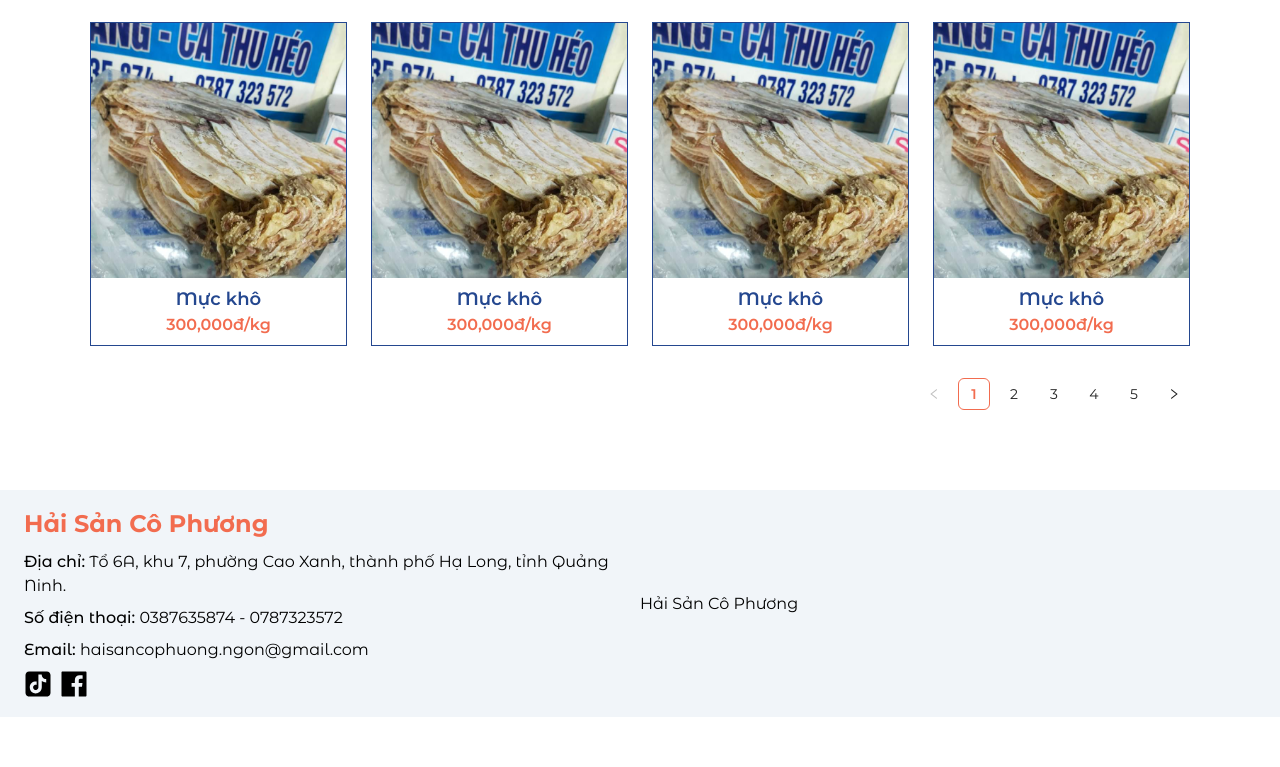
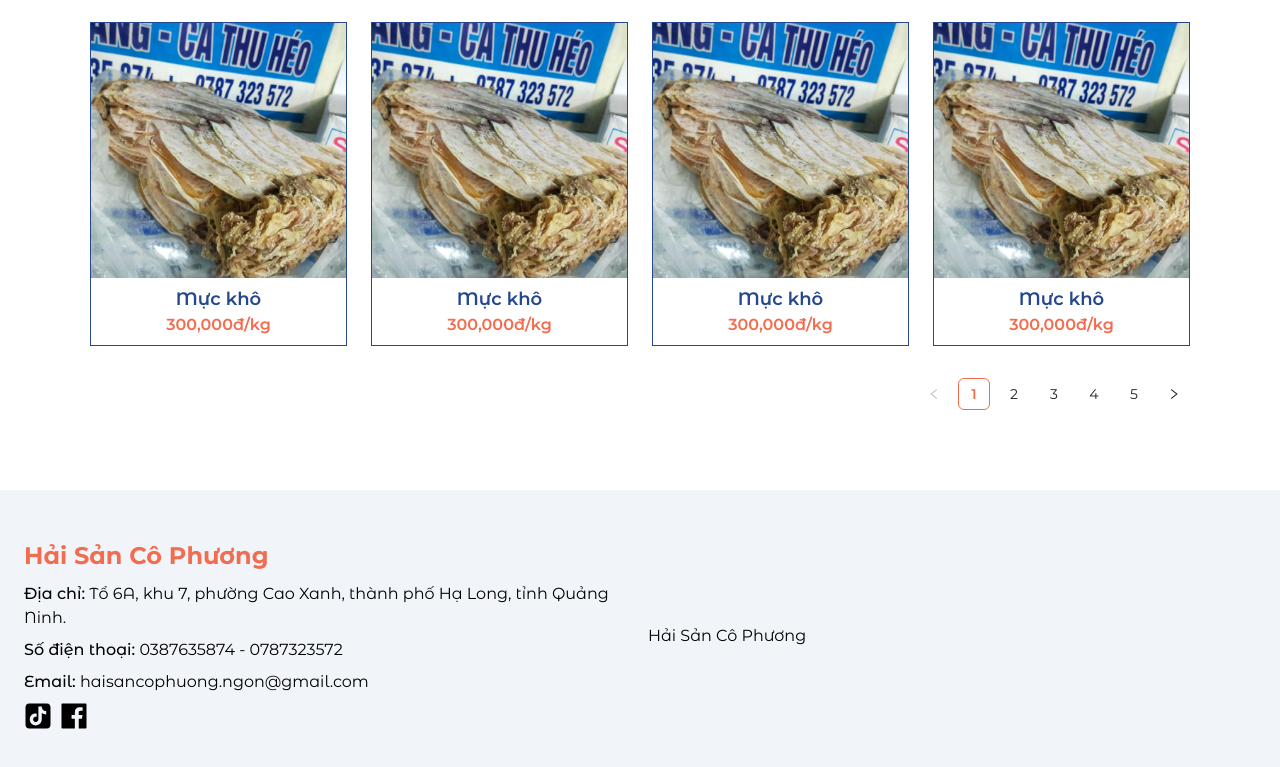
Before and after one commit to Huypip1234/FE-Hai_San_Co_Phuong, a Next.js app: page / in a window 1280 px wide. Shown: the part 2099-2866 px from the top of the page. Before the commit the page ends 2816 px from the top, so only its background shows below. Built offline with nearby package versions, Linux system fonts and the light colour scheme.

Commit message:
footer padding

```diff
--- a/src/components/Footer.jsx
+++ b/src/components/Footer.jsx
@@ -6,8 +6,8 @@ const Footer = () => {
   const { isMounted } = useMounted();
   return (
     <div className="bg-slate-100 mt-[5rem]">
-      <div className="layout-container py-[1rem]">
-        <div className="grid grid-cols-1 sm:grid-cols-2 max-sm:gap-[1rem] items-center">
+      <div className="layout-container py-[3rem]">
+        <div className="grid grid-cols-1 gap-[1rem] sm:grid-cols-2 items-center">
           <div>
             <h3 className="text-primary font-[700] text-[18px] sm:text-[24px]">
               Hải Sản Cô Phương
```
